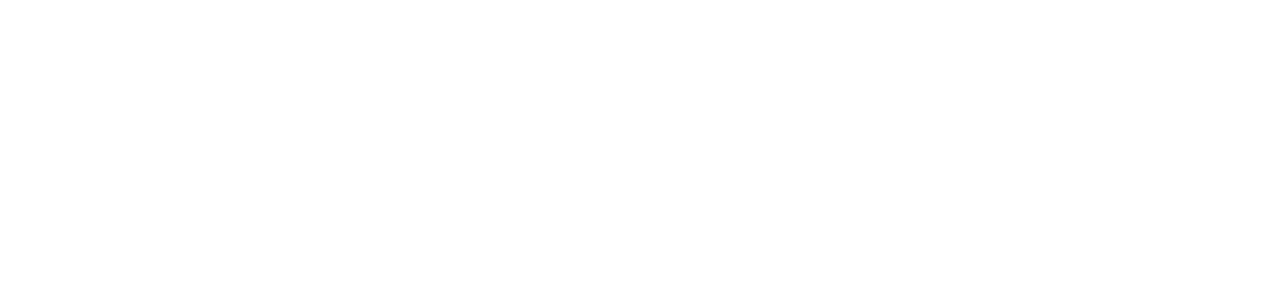
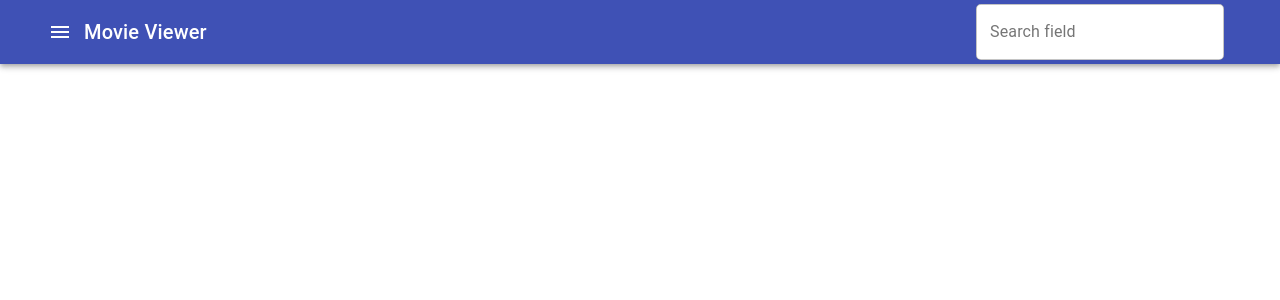
Before and after one commit to proni715/movie-viewer, a React (Create React App) app: page /liked in a window 1280 px wide. Shown: the top 300 px of the page. Built offline with nearby package versions, Linux system fonts and the light colour scheme.

Commit message:
PopularFilm_page(first step)

```diff
--- a/package.json
+++ b/package.json
@@ -3,9 +3,12 @@
   "version": "0.1.0",
   "private": true,
   "dependencies": {
+    "@material-ui/core": "^4.11.3",
+    "@material-ui/icons": "^4.11.2",
     "@testing-library/jest-dom": "^5.11.9",
     "@testing-library/react": "^11.2.5",
     "@testing-library/user-event": "^12.8.3",
+    "axios": "^0.21.1",
     "materialize-css": "^1.0.0-rc.2",
     "react": "^17.0.2",
     "react-dom": "^17.0.2",
--- a/src/App.js
+++ b/src/App.js
@@ -1,7 +1,9 @@
+import { useRoutes } from "./routes";
 import { BrowserRouter as Router } from "react-router-dom";
 
 function App() {
-  return <Router></Router>;
+  const routes = useRoutes();
+  return <Router>{routes}</Router>;
 }
 
 export default App;
--- /dev/null
+++ b/src/Urls.js
@@ -0,0 +1,19 @@
+
+export default function Urls({ request, param }) {
+  const baseUrl = "https://api.themoviedb.org/3";
+  const key = "?api_key=339c5b0853bccc574e98f7edf445813d";
+
+  switch (request) {
+    case "popular":
+      return baseUrl + "/movie/popular" + key;
+
+    case "search":
+      return baseUrl + "/search/movie" + key + "&query=" + param;
+
+    case "film":
+      return baseUrl + "/movie/" + param + key;
+
+    case "recomendations":
+      return baseUrl + "/movie/" + param + "/recomendations" + key;
+  }
+};
--- a/src/components/FilmCard.jsx
+++ b/src/components/FilmCard.jsx
@@ -0,0 +1,56 @@
+import React from 'react';
+import { makeStyles } from '@material-ui/core/styles';
+import Card from '@material-ui/core/Card';
+import CardActionArea from '@material-ui/core/CardActionArea';
+import CardActions from '@material-ui/core/CardActions';
+import CardContent from '@material-ui/core/CardContent';
+import CardMedia from '@material-ui/core/CardMedia';
+import Button from '@material-ui/core/Button';
+import Typography from '@material-ui/core/Typography';
+import {FavoriteBorder} from "@material-ui/icons";
+
+const useStyles = makeStyles({
+  root: {
+    maxWidth: 345,
+    maxHeight:400
+  },
+  description:{
+    whiteSpace: 'nowrap',
+    overflow: 'hidden',
+    textOverflow: 'ellipsis'
+  }
+});
+
+export default function FIlmCard(film) {
+  const classes = useStyles();
+
+  return (
+    <Card className={classes.root}>
+      <CardActionArea>
+        <CardMedia
+          component="img"
+          alt="Contemplative Reptile"
+          height="140"
+          image={"https://image.tmdb.org/t/p/w500"+film.film.poster_path}
+          title="Contemplative Reptile"
+        />
+        <CardContent>
+          <Typography className={classes.description} gutterBottom variant="h5" component="h2">
+            {film.film.title}
+          </Typography>
+          <Typography className={classes.description} variant="body2" color="textSecondary" component="p">
+            {film.film.overview}
+          </Typography>
+        </CardContent>
+      </CardActionArea>
+      <CardActions>
+        <Button size="small" color="primary">
+          <FavoriteBorder></FavoriteBorder>
+        </Button>
+        <Button size="small" color="primary">
+          Learn More
+        </Button>
+      </CardActions>
+    </Card>
+  );
+}
--- /dev/null
+++ b/src/components/FilmsList.jsx
@@ -0,0 +1,44 @@
+import React, { Component } from "react";
+import axios from "axios";
+import { Container, Grid, Paper, makeStyles } from "@material-ui/core";
+import FilmCard from "./FilmCard"
+
+const useStyles = makeStyles((theme) => ({
+  root: {
+    flexGrow: 1,
+    margin: "1rem auto",
+    maxWidth: 1280,
+    justifyContent: "center"
+
+
+  },
+  paper: {
+    height: "15rem",
+    width: "13rem",
+    backgroundColor: 'blue'
+  },
+  control: {
+    padding: theme.spacing(2),
+  },
+}));
+
+export const FilmsList = (films) => {
+    const [spacing, setSpacing] = React.useState(2);
+    const classes = useStyles();
+
+  return (
+    <Grid container className={classes.root} spacing={2}>
+      <Grid item xs={12}>
+        <Grid container justify="center" spacing={spacing}>
+          {films.films.map((film) => (
+            <Grid key={film.id} item>
+              <FilmCard film ={film}></FilmCard>
+            </Grid>
+          ))}
+        </Grid>
+      </Grid>
+    </Grid>
+  );
+};
+
+export default FilmsList;
--- a/src/components/Navbar.jsx
+++ b/src/components/Navbar.jsx
@@ -1,28 +1,80 @@
 import React from "react";
-import "./Navbar.css";
+import {
+  AppBar,
+  Container,
+  Toolbar,
+  IconButton,
+  Typography,
+  TextField,
+  Menu,
+  MenuItem,
+} from "@material-ui/core";
+import MenuIcon from "@material-ui/icons/Menu";
+import { makeStyles } from "@material-ui/core/styles";
+
+const useStyles = makeStyles((theme) => ({
+  appBar:{
+    position: "relative",
+  },
+  title: {
+    flexGrow: 1,
+  },
+  field: {
+    backgroundColor: "white",
+    borderRadius: "5px",
+    marginRight: theme.spacing(1),
+  },
+}));
 
 const Navbar = () => {
+  const classes = useStyles();
+
+  const [anchorEl, setAnchorEl] = React.useState(null);
+
+  const handleClick = (event) => {
+    setAnchorEl(event.currentTarget);
+  };
+
+  const handleClose = () => {
+    setAnchorEl(null);
+  };
   return (
-    <nav className="white" role="navigation">
-      <div id="nav" className="nav-wrapper container">
-        <img id="logo" src="../../logo.png" alt="Рибна Лавка" />
-        <ul className="right hide-on-med-and-down">
-          <li>
-            <a href="/">Main</a>
-          </li>
-        </ul>
-        <ul id="nav-mobile" className="side-nav">
-          <li>
-            <a href="/">ГОЛОВНА</a>
-          </li>
-        </ul>
-        <a href="/" data-activates="nav-mobile" className="button-collapse">
-          <i id="menu-icon" className="material-icons">
-            menu
-          </i>
-        </a>
-      </div>
-    </nav>
+    <AppBar className={classes.appBar}>
+      <Container>
+        <Toolbar>
+          <IconButton
+            edge="start"
+            color="inherit"
+            aria-label="menu"
+            onClick={handleClick}
+          >
+            <MenuIcon></MenuIcon>
+          </IconButton>
+          <Menu
+            id="simple-menu"
+            anchorEl={anchorEl}
+            keepMounted
+            open={Boolean(anchorEl)}
+            onClose={handleClose}
+          >
+            <MenuItem onClick={handleClose}>Popular films</MenuItem>
+            <MenuItem onClick={handleClose}>Liked films</MenuItem>
+          </Menu>
+          <Typography variant="h6" className={classes.title}>
+            Movie Viewer
+          </Typography>
+          <form>
+            <TextField
+              id="outlined-search"
+              label="Search field"
+              type="search"
+              variant="outlined"
+              className={classes.field}
+            />
+          </form>
+        </Toolbar>
+      </Container>
+    </AppBar>
   );
 };
 
--- a/src/pages/FilmPage.js
+++ b/src/pages/FilmPage.js
@@ -0,0 +1,10 @@
+import { FilmsList } from "../components/FilmsList"
+import Navbar from "../components/Navbar"
+
+export const FilmPage = () => {
+    return (
+      <>
+        <Navbar></Navbar>
+      </>
+    );
+  };
--- a/src/pages/LikedFilms.js
+++ b/src/pages/LikedFilms.js
@@ -0,0 +1,9 @@
+import Navbar from "../components/Navbar"
+
+export const LikedFilms = () => {
+    return (
+      <>
+        <Navbar></Navbar>
+      </>
+    );
+  };
--- a/src/pages/PopularFilms.js
+++ b/src/pages/PopularFilms.js
@@ -0,0 +1,39 @@
+import React, { Component } from "react";
+import axios from "axios";
+import Navbar from "../components/Navbar";
+import FilmsList from "../components/FilmsList";
+import Urls from "../Urls";
+
+class PopularFilms extends Component {
+  constructor(props) {
+    super(props);
+
+    this.state = {
+      films: [],
+    };
+  }
+
+  async componentDidMount() {
+    const url = Urls({ request: "popular" });
+    await axios
+      .get(url)
+      .then((response) => {
+        this.setState({ films: response.data.results });
+      })
+      .catch((error) => {
+        console.log(error);
+      });
+  }
+
+  render() {
+    const { films } = this.state;
+    return (
+      <>
+        <Navbar></Navbar>
+        <FilmsList films={films}></FilmsList>
+      </>
+    );
+  }
+}
+
+export default PopularFilms;
--- a/src/pages/SearchedFilms.js
+++ b/src/pages/SearchedFilms.js
@@ -0,0 +1,9 @@
+import Navbar from "../components/Navbar";
+
+export const SearchedFilms = () => {
+  return (
+    <>
+      <Navbar></Navbar>
+    </>
+  );
+};
```
Also changed, not shown: src/routes.js (+4 -4 lines), src/components/Footer.jsx (added), 1 other file (tests, documents, lock files or other folders).
